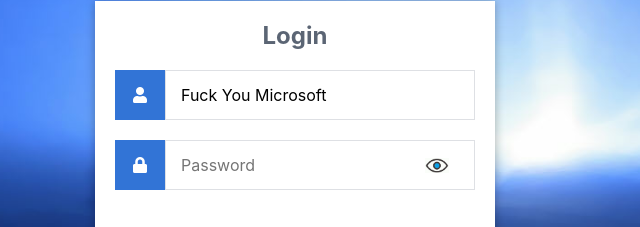
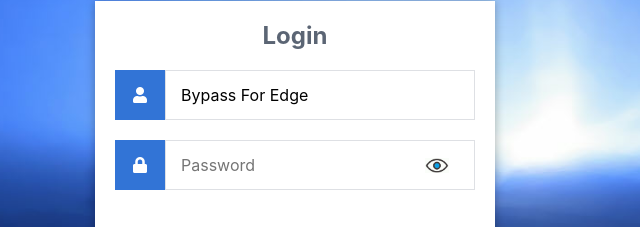
Before and after one commit to blueNSX/IODDCOM_test-rjs, a website: page client3/c32_home-wi-mysql-api/login/login.html in a window 1280 px wide. Shown: the part 238-465 px from the top of the page, 345-985 px from the left. Drawn offline with nearby package versions, Linux system fonts and the light colour scheme; no server answers; a web font is replaced by a local one.

Commit message:
rid FU MS

```diff
--- a/client3/c32_home-wi-mysql-api/login/login.html
+++ b/client3/c32_home-wi-mysql-api/login/login.html
@@ -178,7 +178,7 @@
             <!-- font awesome icon -->
             <i   class="fas fa-user"></i>
           </label>
-          <input type="text"         name="username" placeholder="eMail" id="username" value="Fuck You Microsoft" required>   <!-- .(30503.02.1 RAM "Fuck You Microsoft") -->
+          <input type="text"         name="username" placeholder="eMail" id="username" value="Bypass For Edge" required>   <!-- .(30503.02.1 RAM "Fuck You Microsoft") -->
 
           <label class="label-styles" for="password">
             <i   class="fas fa-lock"></i>
```
